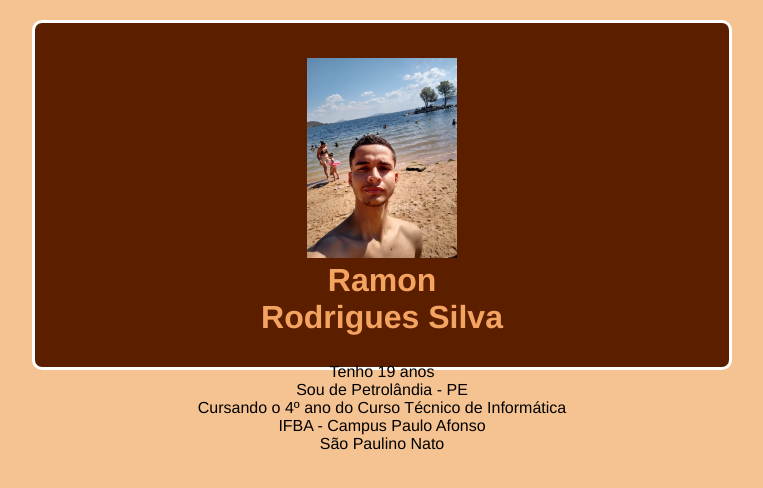
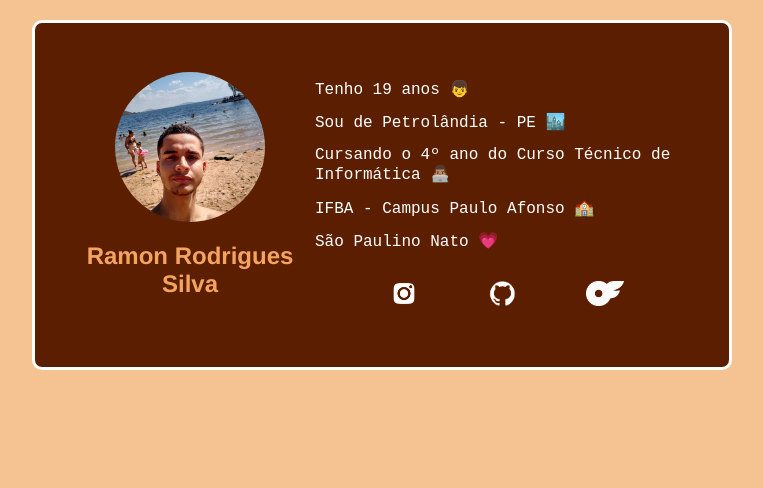
Before and after one commit to Rodri10s/sobre-mim, a plain HTML site: page index.html in a window 1280 px wide. Shown: the whole page, without its empty margins (258-1021 px from the left). Drawn offline with Linux system fonts and the light colour scheme.

Commit message:
Últimos retoques
agora ficou do jeito que eu queria rapaz

```diff
--- a/CSS/stilo.css
+++ b/CSS/stilo.css
@@ -10,7 +10,7 @@ body{
 }
 
 /* Forma de Fundo */
-.fundo {
+.container {
     background-color: #5b1f00;
     width: 700px;
     height: 350px;
@@ -19,26 +19,80 @@ body{
     margin: 20px;
     border-radius: 10px;
     transition: 0.5s;
-    display: block;
+    display: flex;
+    justify-content: center;
+    align-items: center;
 }
 
-.fundo:hover{
+.container:hover{
     background-color: #874421;
 }
 
 .perfil {
     text-align: center;
     width: 250px;
-    height: 300px;
-    margin: 5px;
+    height: 285px;
+    padding: 5px;
     color: #f4a460;
-    display: line;
+    justify-content: center;
+    align-items: center;
+    display: flex;
+    flex-direction: column;
+}
+
+.imgspace {
+    height: 150px;
+    width: 150px;
+    border-radius: 500px;
+    background-position: center;
+    background-size: cover;
+}
+
+#img {
+    background-image: url("../img/Foto.jpeg");
+}
+
+.nome {
+    height: auto;
+    width: 250px;
+    margin: 20px;
 }
 
 .info {
-    display: line;
+    color: #fff;
+    text-align: left;
+    height: 260px;
+    display: flex;
+    justify-content: center;
+    align-items: center;
+    flex-direction: column;
 }
 
 .lista {
     list-style: none;
+    height: 200px;
+    display: flex;
+    align-items: flex-start;
+    flex-direction: column;
+    flex-wrap: nowrap;
+    justify-content: center;
+    justify-content: space-evenly;
+
 }
+
+.lista li {
+    font-family: 'Courier New', Courier, monospace;
+}
+
+.redes {
+    height: 60px;
+    width: 368px;
+    display: flex;
+    align-items: center;
+    justify-content: space-evenly;
+    padding: 5px;
+}
+.redes img {
+    width: auto;
+    height: 25px;
+}
--- a/index.html
+++ b/index.html
@@ -11,21 +11,33 @@
 <body>
     <!-- Forma de Fundo -->
     <center>
-        <div class="fundo">
+        <div class="container">
         <div class="perfil">
             <!-- Perfil -->
-            <img id="img" src="./img/Foto.jpeg" alt="Foto de Perfil" width="150px">
-            <h1>Ramon Rodrigues Silva</h1>
+            <div class="imgspace" id="img"></div>
+            <h2 class="nome">Ramon Rodrigues Silva</h2>
+
         </div>
             <!-- Infos -->
         <div class="info">
             <ul class="lista">
-                <li>Tenho 19 anos</li>
-                <li>Sou de Petrolândia - PE</li>
-                <li>Cursando o 4º ano do Curso Técnico de Informática</li>
-                <li>IFBA - Campus Paulo Afonso</li>
-                <li>São Paulino Nato</li>
+                <li>Tenho 19 anos 👦</li>
+                <li>Sou de Petrolândia - PE 🏙️</li>
+                <li>Cursando o 4º ano do Curso Técnico de Informática 👨🏽‍💻</li>
+                <li>IFBA - Campus Paulo Afonso 🏫</li>
+                <li>São Paulino Nato 💗</li>
             </ul>
+            <div class="redes">
+                <a href="https://www.instagram.com/r.rodrigues_s/" target="_blank">
+                    <img src="./img/insta sem fundo.png" alt="Instagram">
+                </a>
+                <a href="https://github.com/Rodri10s" target="_blank">
+                    <img src="./img/githubpng.png" alt="Github">
+                </a>
+                <a href="https://www.youtube.com/watch?v=H2MoWa7Akn0" target="_blank">
+                    <img src="./img/only.png" alt="onlyfans">
+                </a>
+            </div>
         </div>
     </div>
 </center>
```
Also changed, not shown: img/githubpng.png (added), img/insta sem fundo.png (added), img/only.png (added).
